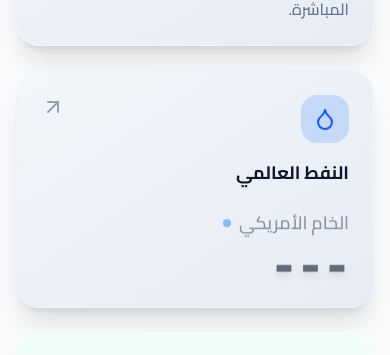
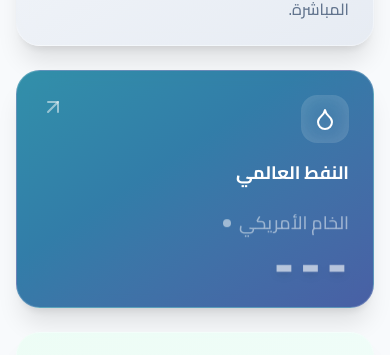
Before and after one commit to blackwahter/iraq-services-v2, a Next.js app in the folder frontend/: page / in a window 390 px wide. Shown: the part 616-971 px from the top of the page. Built offline with nearby package versions, Linux system fonts and the light colour scheme; no server answers.

Commit message:
feat: add dynamic gradient colors to Oil Card during 5s cycler

```diff
--- a/frontend/src/app/page.tsx
+++ b/frontend/src/app/page.tsx
@@ -102,8 +102,8 @@ export default function Home() {
   const currentBourse = bourseList[currentBourseIndex]
 
   const oilList = [
-    { name: "خام برنت", price: oil?.brent ? `$${oil.brent.toFixed(2)}` : "---" },
-    { name: "الخام الأمريكي", price: oil?.wti ? `$${oil.wti.toFixed(2)}` : "---" }
+    { name: "خام برنت", price: oil?.brent ? `$${oil.brent.toFixed(2)}` : "---", color: "from-slate-700/80 to-gray-900/80", shadow: "shadow-slate-500/20" },
+    { name: "الخام الأمريكي", price: oil?.wti ? `$${oil.wti.toFixed(2)}` : "---", color: "from-cyan-700/80 to-blue-900/80", shadow: "shadow-cyan-500/20" }
   ]
   const currentOil = oilList[currentOilIndex]
 
@@ -186,27 +186,27 @@ export default function Home() {
         </div>
 
         {/* 3. Oil Prices Card */}
-        <Link href="/oil" className="group relative overflow-hidden rounded-3xl p-6 shadow-xl hover:shadow-blue-500/20 transition-all duration-500 hover:scale-[1.02] flex flex-col justify-between min-h-[200px] border border-white/20 dark:border-white/10 backdrop-blur-xl bg-gradient-to-br from-slate-100/80 to-slate-200/80 dark:from-slate-800/80 dark:to-slate-900/80">
+        <Link href="/oil" className={`group relative overflow-hidden rounded-3xl p-6 shadow-xl hover:${currentOil.shadow} transition-all duration-700 hover:scale-[1.02] flex flex-col justify-between min-h-[200px] border border-white/20 dark:border-white/10 backdrop-blur-xl bg-gradient-to-br ${currentOil.color}`}>
 
           {/* Classy Shimmer Loading Effect */}
-          <div className="absolute inset-0 -translate-x-full bg-gradient-to-r from-transparent via-blue-500/10 to-transparent animate-[shimmerSweep_5s_ease-in-out_infinite]"></div>
+          <div className="absolute inset-0 -translate-x-full bg-gradient-to-r from-transparent via-white/10 to-transparent animate-[shimmerSweep_5s_ease-in-out_infinite]"></div>
 
           <div className="relative z-10 flex justify-between items-start mb-4">
-            <div className="bg-blue-500/20 backdrop-blur-md p-3 rounded-2xl text-blue-600 dark:text-blue-400 group-hover:scale-110 transition-transform duration-300">
+            <div className="bg-white/20 backdrop-blur-md p-3 rounded-2xl text-white group-hover:scale-110 transition-transform duration-300">
               <Droplet className="w-6 h-6" />
             </div>
-            <ArrowUpRight className="text-slate-400 group-hover:text-blue-500 transition-colors" />
+            <ArrowUpRight className="text-white/50 group-hover:text-white transition-colors" />
           </div>
 
           <div className="relative z-10 mt-auto">
-            <h3 className="text-slate-900 dark:text-white font-bold text-lg mb-4">النفط العالمي</h3>
+            <h3 className="text-white font-bold text-lg mb-4">النفط العالمي</h3>
             <div className={`transition-all duration-500 transform ${isOilTransitioning ? 'opacity-0 translate-y-4' : 'opacity-100 translate-y-0'}`}>
-              <p className="text-slate-600 dark:text-slate-300 font-medium text-lg mb-1 flex items-center gap-2">
+              <p className="text-white/80 font-medium text-lg mb-1 flex items-center gap-2">
                 {currentOil.name}
-                <span className="w-2 h-2 rounded-full bg-blue-500 animate-pulse"></span>
+                <span className="w-2 h-2 rounded-full bg-white animate-pulse"></span>
               </p>
               <div className="flex items-end gap-3">
-                <h2 className="text-5xl md:text-6xl font-black text-slate-900 dark:text-white font-mono tracking-tighter drop-shadow-lg">
+                <h2 className="text-5xl md:text-6xl font-black text-white font-mono tracking-tighter drop-shadow-lg">
                   {currentOil.price}
                 </h2>
               </div>
```
